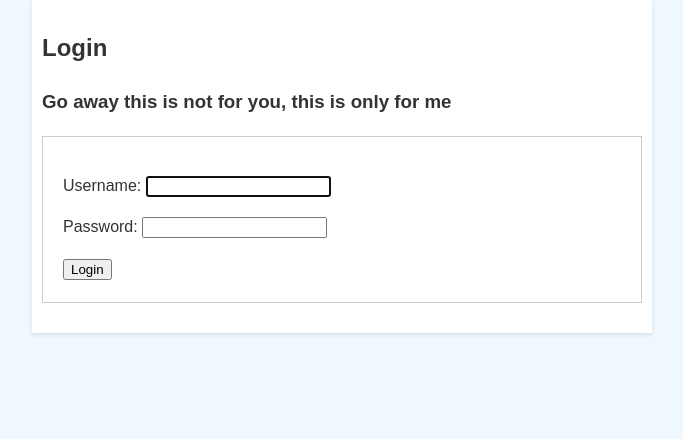
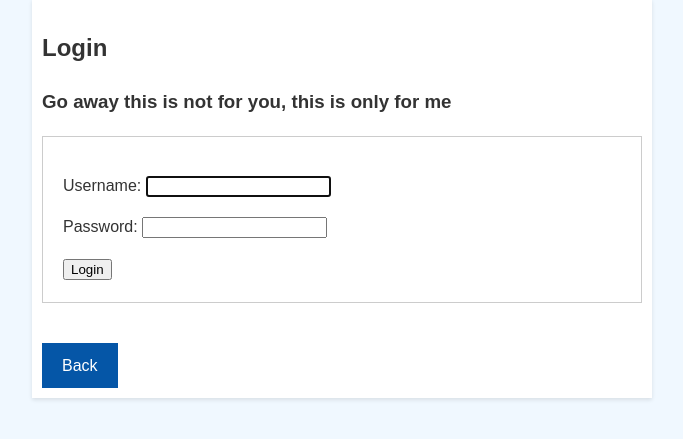
Before and after one commit to Sloth9731/Floorball-Voting, a Django app: page /login/ in a window 1280 px wide. Shown: the part 41-480 px from the top of the page, without its empty margins (298-981 px from the left). Run offline with Django 4.2, Linux system fonts and the light colour scheme.

Commit message:
button added

```diff
--- a/floorball_voting/templates/registration/login.html
+++ b/floorball_voting/templates/registration/login.html
@@ -8,4 +8,5 @@
     {{ form.as_p }}
     <button type="submit">Login</button>
   </form>
+  <a href="{% url 'select_game' %}">Back</a>
 {% endblock %}
```
